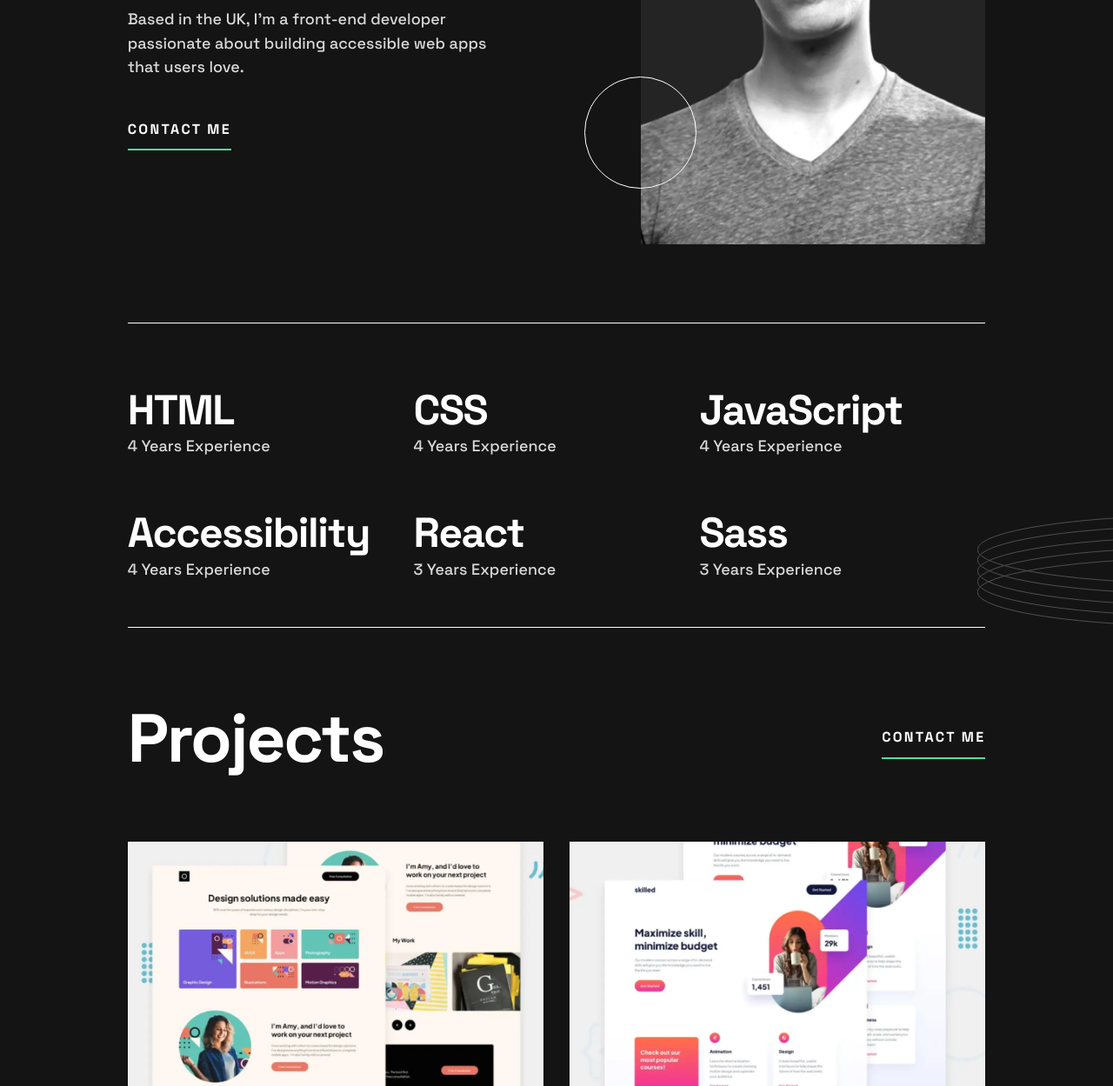
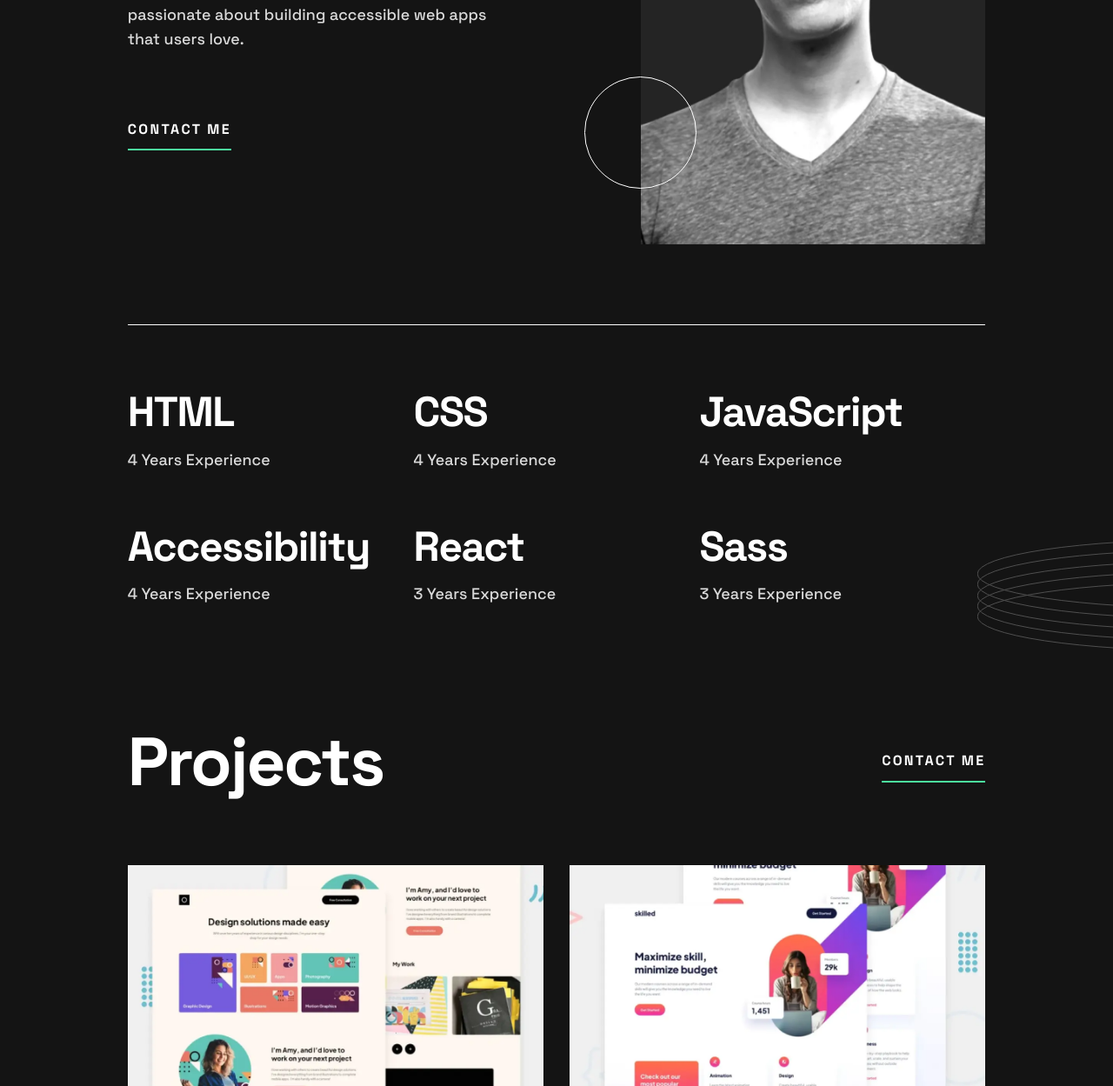
Before and after one commit to ahmadkdev/developer-portfolio, a website: page index.html in a window 1280 px wide. Shown: the part 361-1610 px from the top of the page at 87% size. Drawn offline with Linux system fonts and the light colour scheme; files that its build step writes are made by us from their sources.

Commit message:
updated some css values

```diff
--- a/index.html
+++ b/index.html
@@ -100,34 +100,34 @@
         <h2 class="visually-hidden">Skills</h2>
         <ul class="skills-list">
           <li class="skills-item">
-            <h3 class="heading heading-l">HTML</h3>
+            <h3 class="heading heading-l skill-title">HTML</h3>
             <p class="sub-heading">4 Years Experience</p>
           </li>
           <li class="skills-item">
-            <h3 class="heading heading-l">CSS</h3>
+            <h3 class="heading heading-l skill-title">CSS</h3>
             <p class="sub-heading">4 Years Experience</p>
           </li>
           <li class="skills-item">
-            <h3 class="heading heading-l">JavaScript</h3>
+            <h3 class="heading heading-l skill-title">JavaScript</h3>
             <p class="sub-heading">4 Years Experience</p>
           </li>
           <li class="skills-item">
-            <h3 class="heading heading-l">Accessibility</h3>
+            <h3 class="heading heading-l skill-title">Accessibility</h3>
             <p class="sub-heading">4 Years Experience</p>
           </li>
           <li class="skills-item">
-            <h3 class="heading heading-l">React</h3>
+            <h3 class="heading heading-l skill-title">React</h3>
             <p class="sub-heading">3 Years Experience</p>
           </li>
           <li class="skills-item">
-            <h3 class="heading heading-l">Sass</h3>
+            <h3 class="heading heading-l skill-title">Sass</h3>
             <p class="sub-heading">3 Years Experience</p>
           </li>
         </ul>
       </div>
     </section>
 
-    <div class="h-line"></div>
+    <div class="h-line h-line-first"></div>
 
     <section id="projects" class="projects">
       <div class="wrapper projects-wrapper">
--- a/src/_hero.css
+++ b/src/_hero.css
@@ -41,7 +41,7 @@
   @container (width > 64rem) {
     grid-template-columns: var(--page-side-space) 1fr min(31cqi, 445px) var(--page-side-space);
     grid-template-areas: ". hero-text hero-img .";
-    padding-block-end: 7cqi;
+    padding-block-end: 7.222cqi;
   }
 }
 
@@ -83,7 +83,7 @@
   }
 
   @media (width > 64rem) {
-    padding-block-start: min(13.9cqi, 12.5rem);
+    padding-block-start: min(8.819cqi, 12.5rem);
     padding-block-end: min(8.4cqi, 7.5rem);
   }
 }
--- a/src/_skills.css
+++ b/src/_skills.css
@@ -54,3 +54,9 @@
     width: calc(100% / 3);
   }
 }
+
+.skill-title {
+  @media (width > 36rem) {
+    padding-block-end: 0.8rem;
+  }
+}
--- a/src/_utilities.css
+++ b/src/_utilities.css
@@ -15,6 +15,12 @@
 .h-line {
   border-bottom: 1px solid var(--primary-text-color);
   margin-inline: var(--page-side-space);
+}
+
+.h-line-first {
+  @media (width > 36rem) {
+    display: none;
+  }
 }
 
 .bg-img-after {
```
